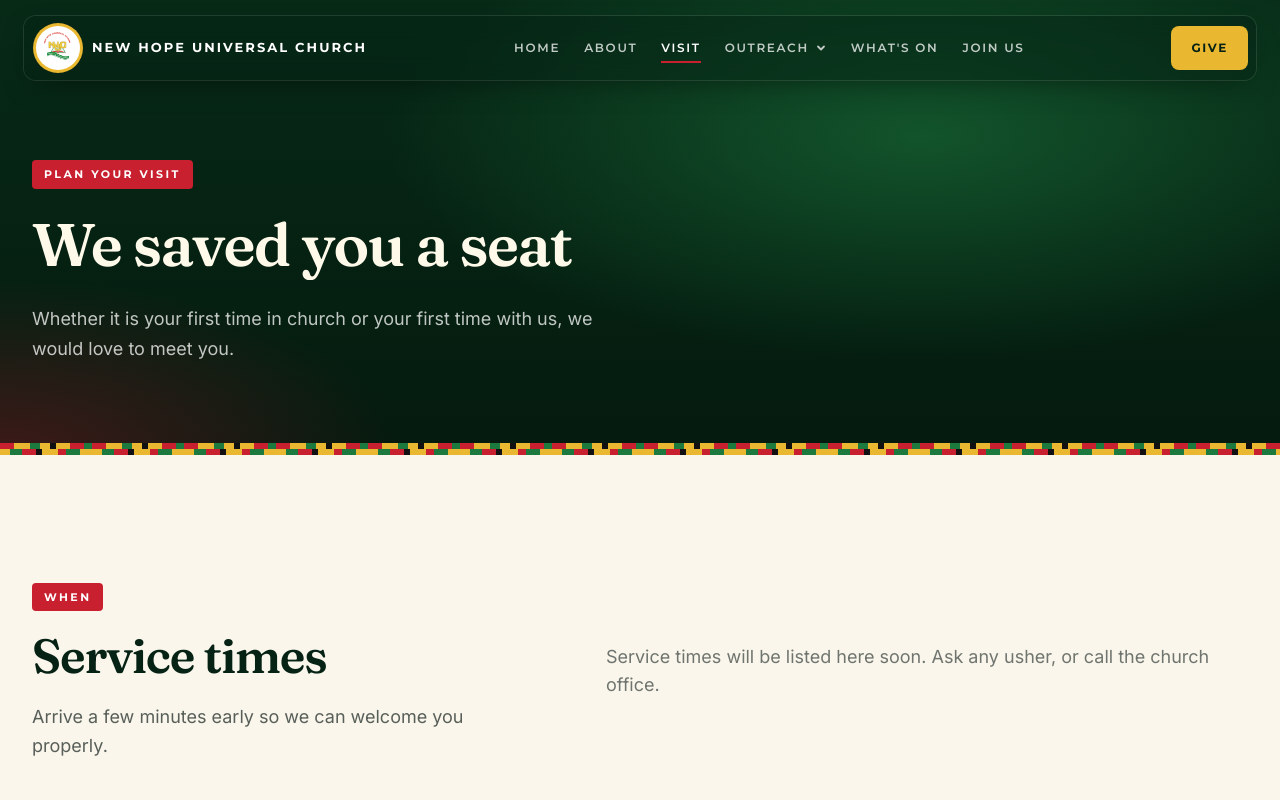
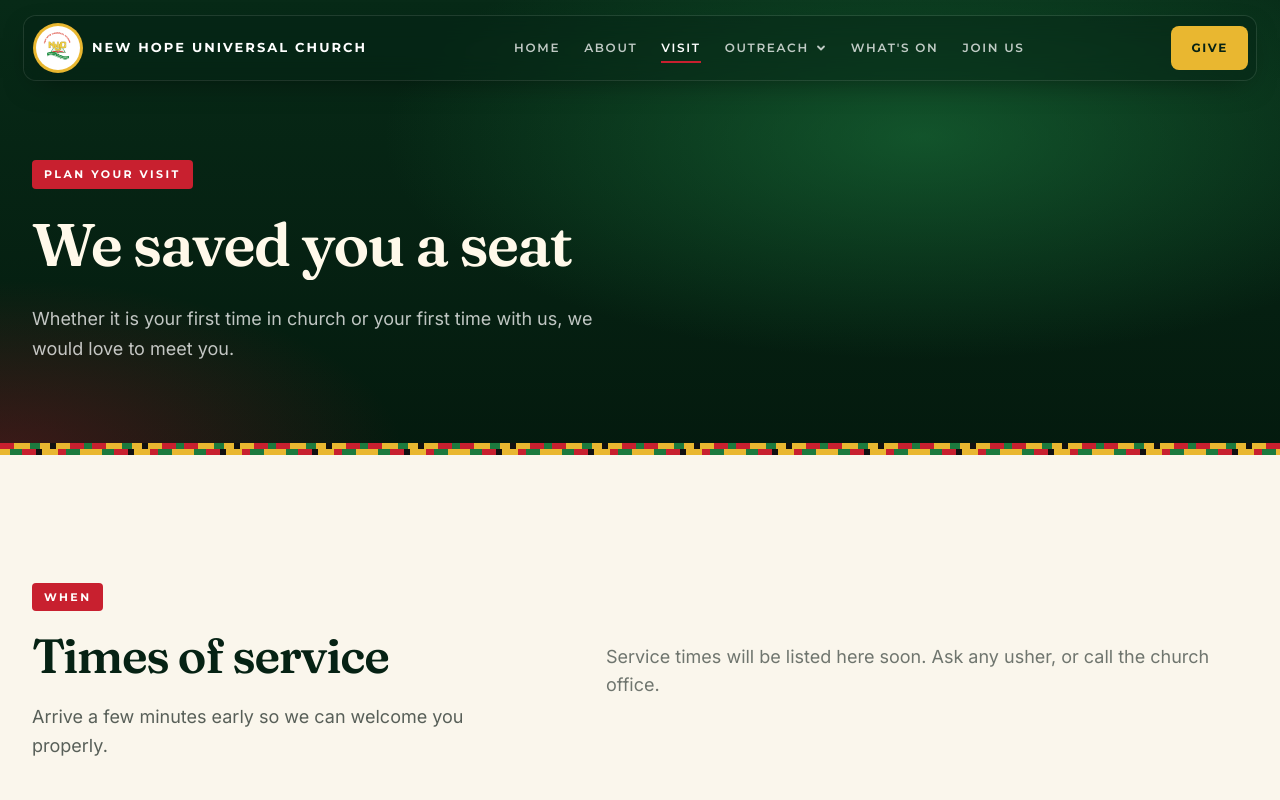
Before and after one commit to New-Hope-Universal-Church/nhuc-website, a Next.js app: page /visit in a window 1280 px wide. Shown: the top 800 px of the page. Built offline with nearby package versions, Linux system fonts and the light colour scheme.

Commit message:
refactor: fix wordings

```diff
--- a/src/app/visit/page.tsx
+++ b/src/app/visit/page.tsx
@@ -8,7 +8,7 @@ import SocialLinks, { hasSocials } from '@/components/SocialLinks';
 
 export const metadata: Metadata = {
   title: 'Visit us',
-  description: `Service times, directions and how to reach ${site.name}, ${site.address.line1}, ${site.address.city}.`,
+  description: `Times of service, directions and how to reach ${site.name}, ${site.address.line1}, ${site.address.city}.`,
 };
 
 const EXPECT = [
@@ -30,7 +30,7 @@ export default async function VisitPage() {
 
       <section className="py-24 sm:py-32">
         <Container className="grid gap-14 lg:grid-cols-[1fr_1.3fr] lg:gap-20">
-          <SectionHeading kicker="When" title="Service times" intro="Arrive a few minutes early so we can welcome you properly." />
+          <SectionHeading kicker="When" title="Times of service" intro="Arrive a few minutes early so we can welcome you properly." />
           {schedule.length ? <ServiceTimes items={schedule} /> : <p className="self-center text-lg text-ink/60">Service times will be listed here soon. Ask any usher, or call the church office.</p>}
         </Container>
       </section>
```
